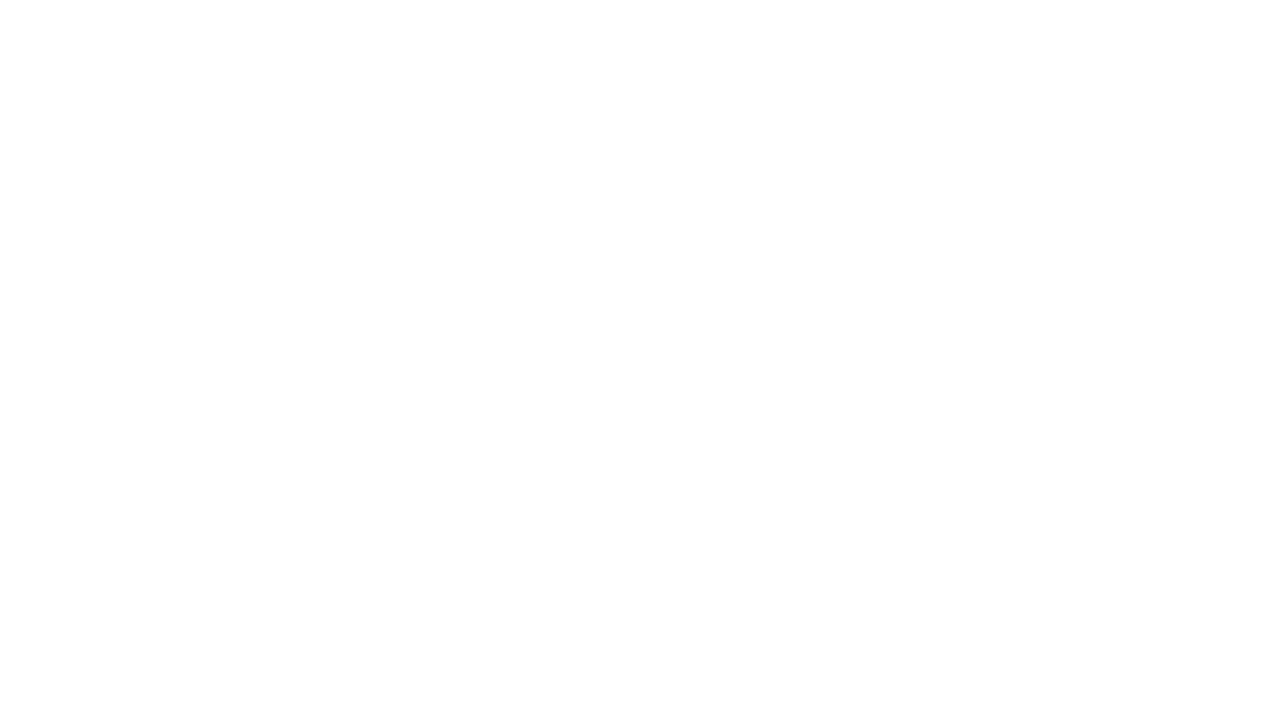
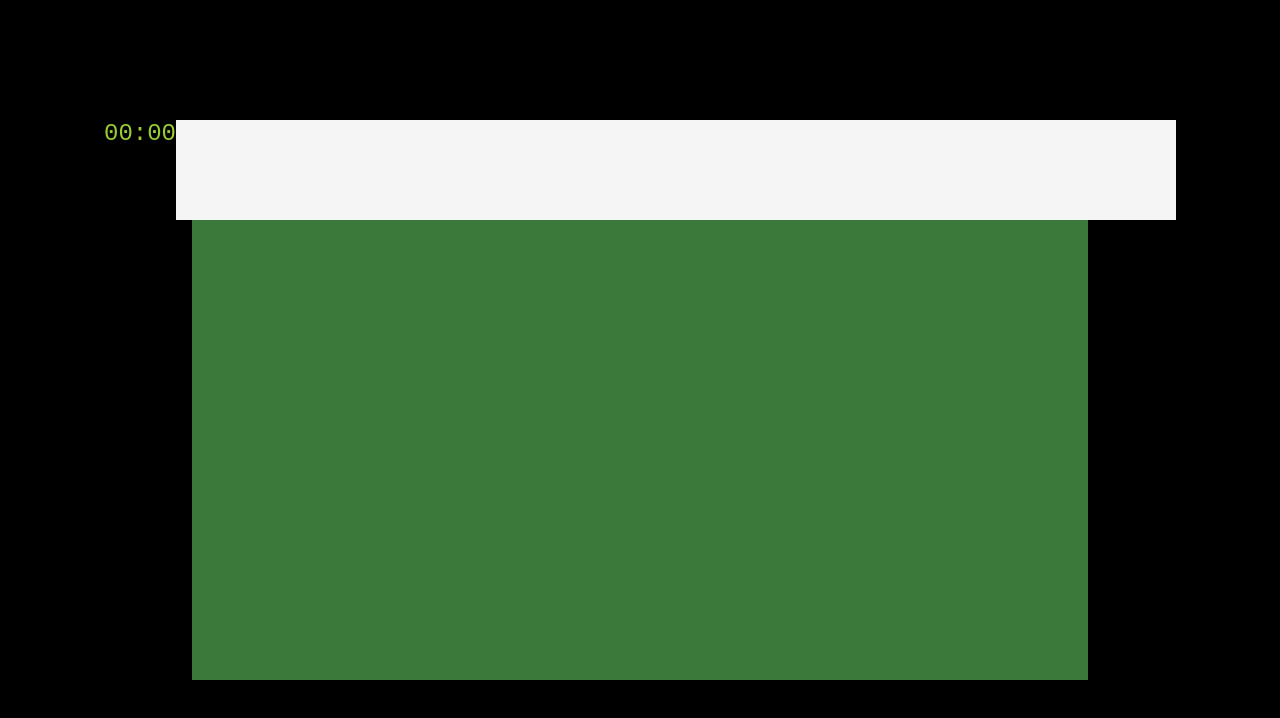
Before and after one commit to rhetesi/pair-game, a plain HTML site: page index.html in a window 1280 px wide. Drawn offline with Linux system fonts and the light colour scheme.

Commit message:
Add: some CSS & HTML

```diff
--- a/assets/styley.css
+++ b/assets/styley.css
@@ -1,5 +1,8 @@
 :root {
     --card-color: whitesmoke;
+    --board-color: rgb(58, 121, 58);
+    --main-bg-color: #000;
+    --display-color: yellowgreen;
 }
 
 * {
@@ -8,4 +11,42 @@
 
 body {
     margin: 0;
+    height: 100vh;
+    width: 100vw;
+    font-family: 'Courier New', Courier, monospace;
+    font-size: 1.5rem;
 }
+
+.pg__main {
+    background-color: var(--main-bg-color);
+    display: flex;
+    align-items: center;
+    justify-content: center;
+    height: 100%;
+    width: 100%;
+}
+
+.pg__board {
+    background-color: var(--board-color);
+    height: 70%;
+    width: 70%;
+    display: flex;
+    justify-content: center;
+}
+
+
+.pg__display {
+    color: var(--display-color);
+}
+
+.pg__cards {
+    display: flex;
+    justify-content: space-around;
+}
+
+.pg__card {
+    background-color: var(--card-color);
+    border: .25rem;
+    height: 100px;
+    width: 100px;
+}
--- a/index.html
+++ b/index.html
@@ -7,7 +7,23 @@
     <link rel="stylesheet" href="./assets/styley.css">
 </head>
 <body>
-
+    <div class="pg__main">
+        <div class="pg__board">
+            <div class="pg__display">00:00</div>
+            <div class="pg__cards">
+                <div class="pg__card"></div>
+                <div class="pg__card"></div>
+                <div class="pg__card"></div>
+                <div class="pg__card"></div>
+                <div class="pg__card"></div>
+                <div class="pg__card"></div>
+                <div class="pg__card"></div>
+                <div class="pg__card"></div>
+                <div class="pg__card"></div>
+                <div class="pg__card"></div>
+            </div>
+        </div>
+    </div>
 
     <script src="./assets/pairgame.js"></script>
 </body>
```
